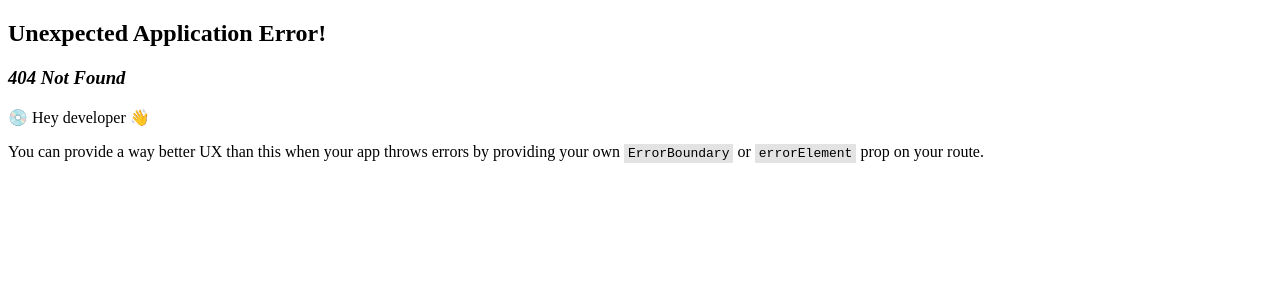
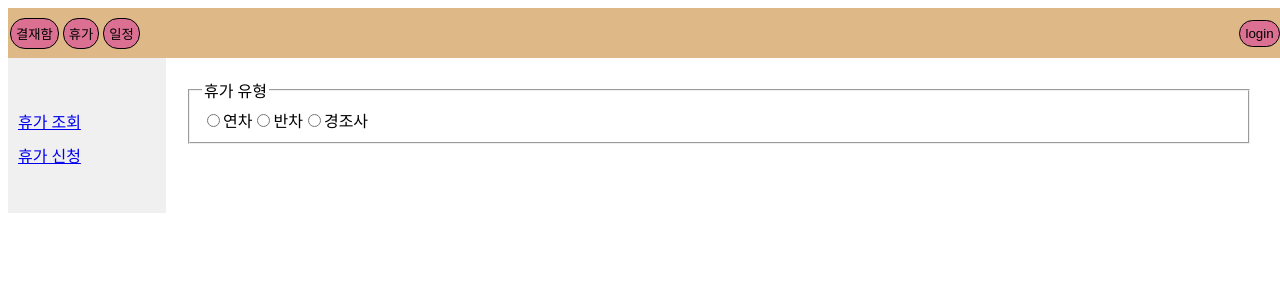
Before and after one commit to JxxHxxx/confirm-service-fe, a React (Vite) app in the folder confirm-fe/: page /vacation/apply in a window 1280 px wide. Before the commit this address had no page. Shown: the top 300 px of the page. Built offline with nearby package versions, Linux system fonts and the light colour scheme.

Commit message:
FEAT 사이드바 정리

```diff
--- a/confirm-fe/src/App.jsx
+++ b/confirm-fe/src/App.jsx
@@ -9,6 +9,7 @@ import {
 } from "react-router-dom";
 import { CommonProvider } from './context/CommonProvider';
 import { Confirm } from './page/Confirm';
+import { VacationApply } from './components/vacation/VacationApply';
 
 const router = createBrowserRouter([
   {
@@ -22,6 +23,10 @@ const router = createBrowserRouter([
       {
         path: 'vacation',
         element: <Vacation />
+      },
+      {
+        path: '/vacation/apply',
+        element: <VacationApply />,
       },
       {
         path: 'schedule',
--- a/confirm-fe/src/components/confirm/ConfirmSearchResult.jsx
+++ b/confirm-fe/src/components/confirm/ConfirmSearchResult.jsx
@@ -1,5 +1,6 @@
 import { Fragment } from "react";
 import { convertDateTime } from "../../converter/DateTimeConvert";
+import ConfirmSidebar from "../../layout/ConfirmSidebar";
 
 
 export function ConfirmSearchResult({ confirms }) {
@@ -24,6 +25,8 @@ export function ConfirmSearchResult({ confirms }) {
 
     return (
         <Fragment>
+            <ConfirmSidebar>
+                <h2>부서 결재함</h2>
                 <table className="vacation_table">
                     <thead>
                         <tr>
@@ -50,6 +53,7 @@ export function ConfirmSearchResult({ confirms }) {
                         ))}
                     </tbody>
                 </table>
+            </ConfirmSidebar>
         </Fragment>
     )
 }
--- a/confirm-fe/src/components/vacation/VacationApply.jsx
+++ b/confirm-fe/src/components/vacation/VacationApply.jsx
@@ -1,12 +1,14 @@
 import { Fragment } from "react";
 import { VacationApplyForm } from "./VacationApplyForm";
+import VacationSidebar from "../../layout/VacationSidebar";
 
 export function VacationApply() {
 
     return (
         <Fragment>
-            <div>부서 신청 폼</div>
-            <VacationApplyForm />
+            <VacationSidebar>
+                <VacationApplyForm />
+            </VacationSidebar>
         </Fragment>
     )
 }
--- a/confirm-fe/src/components/vacation/VacationSearchResult.jsx
+++ b/confirm-fe/src/components/vacation/VacationSearchResult.jsx
@@ -1,8 +1,11 @@
 import { Fragment, useState } from "react";
 import "../../css/Table.css";
 import "../../css/Button.css";
+import '../../css/layout/Grid.css';
 
 import { convertDate } from "../../converter/DateTimeConvert";
+
+import VacationSidebar from "../../layout/VacationSidebar";
 
 const tag = "[vacationSearchResult]"
 
@@ -94,6 +97,8 @@ export function VacationSearchResult({ vacations }) {
 
     return (
         <Fragment>
+            <VacationSidebar>
+                <h2>부서 휴가자</h2>
                 <button className={chip.className.myVacation} onClick={() => handleMyVacationChipClick('myVacation', 'myVacation')}>내 휴가</button>
                 <button className={chip.className.request} onClick={() => handleChipClick('request', 'request')}>상신</button>
                 <button className={chip.className.approved} onClick={() => handleChipClick('approved', 'approved')}>승인</button>
@@ -124,6 +129,7 @@ export function VacationSearchResult({ vacations }) {
                         })}
                     </tbody>
                 </table>
+            </VacationSidebar>
         </Fragment>
     )
 }
--- /dev/null
+++ b/confirm-fe/src/css/Content.css
@@ -0,0 +1,6 @@
+
+.content {
+    display: grid;
+    margin-left: 200px; /* 사이드바 너비만큼 오른쪽으로 밀어줌 */
+    padding: 20px;
+}
--- a/confirm-fe/src/css/header.css
+++ b/confirm-fe/src/css/header.css
@@ -7,7 +7,7 @@
     justify-content: space-between;
     align-items: center; /* 수직 정렬 */
     height: 50px;
-    width: 99vw;
+    width: 99.5vw;
 }
 
 .header-container button {
--- /dev/null
+++ b/confirm-fe/src/css/layout/Grid.css
@@ -0,0 +1,24 @@
+.container {
+    display: grid;
+    grid-template-columns: 1fr 7fr; /* 사이드바와 메인 컨텐츠의 비율 조정 */
+}
+
+.sidebar {
+    background-color: #f0f0f0;
+    padding: 35px 20px 20px 10px;
+    text-align: left;
+}
+
+.sidebar .menu {
+    padding-bottom: 10px;
+}
+
+.sidebar ul {
+    padding-left: 0px;
+}
+
+
+.content {
+    background-color: #ffffff;
+    padding: 20px;
+}
--- /dev/null
+++ b/confirm-fe/src/layout/ConfirmSidebar.jsx
@@ -0,0 +1,26 @@
+import { Link } from "react-router-dom";
+
+
+export default function ConfirmSidebar({children}) {
+    return (
+        <div className="container">
+            <div className="sidebar">
+                <ul>
+                    <Link to={'/confirm'}>
+                        <div className='menu'>
+                            <ui>부서 결재함</ui>
+                        </div>
+                    </Link>
+                    <Link to={'/confirm'}>
+                        <div className='menu'>
+                            <ui>내 결재함</ui>
+                        </div>
+                    </Link>
+                </ul>
+            </div>
+            <div className="content">
+                {children}
+            </div>
+        </div>
+    )
+}
--- /dev/null
+++ b/confirm-fe/src/layout/VacationSidebar.jsx
@@ -0,0 +1,26 @@
+import { Link } from "react-router-dom";
+
+export default function VacationSidebar({ children }) {
+
+    return (
+        <div className="container">
+            <div className="sidebar">
+                <ul>
+                    <Link to={'/vacation'}>
+                        <div className='menu'>
+                            <ui>휴가 조회</ui>
+                        </div>
+                    </Link>
+                    <Link to={'/vacation/apply'}>
+                        <div className='menu'>
+                            <ui>휴가 신청</ui>
+                        </div>
+                    </Link>
+                </ul>
+            </div>
+            <div className="content">
+                {children}
+            </div>
+        </div>
+    )
+}
--- a/confirm-fe/src/page/Confirm.jsx
+++ b/confirm-fe/src/page/Confirm.jsx
@@ -17,7 +17,6 @@ export function Confirm() {
 
     return (
         <>
-            <h1>Confirm Page</h1>
             <ConfirmSearchResult confirms={confirms}/>
         </>
     )
--- a/confirm-fe/src/page/Header.jsx
+++ b/confirm-fe/src/page/Header.jsx
@@ -5,30 +5,31 @@ import { LoginButton } from '../components/login/LoginButton'
 import { CommonContext } from '../context/CommonProvider'
 
 
-export function Header() {
+export function Header({ children }) {
     const { login } = useContext(CommonContext);
 
     return (
         <Fragment>
             <div className='header-container'>
                 <div className='header-menu'>
-                    <Link to={'confirm'}>
+                    <Link to={'/confirm'}>
                         <button className='menu-confirm-document'>결재함</button>
                     </Link>
-                    <Link to={'vacation'}>
+                    <Link to={'/vacation'}>
                         <button className='menu-vacation'>휴가</button>
                     </Link>
-                    <Link to={'schedule'}>
+                    <Link to={'/schedule'}>
                         <button className='menu-schedule'>일정</button>
                     </Link>
                 </div>
                 {login && <div>{sessionStorage.getItem('companyName') + "/" + sessionStorage.getItem('departmentName') + "/" + sessionStorage.getItem('name')}</div>}
                 <div className='login-button'>
-                    <Link to={'login'}>
+                    <Link to={'/login'}>
                         <LoginButton />
                     </Link>
                 </div>
             </div>
+            {children}
             <Outlet />
         </Fragment>
     )
--- a/confirm-fe/src/page/Vacation.jsx
+++ b/confirm-fe/src/page/Vacation.jsx
@@ -1,9 +1,8 @@
 import { Fragment, useEffect, useState } from "react";
 import { getConfirmDocumentOne } from "../api/confirmApi";
-import { VacationSearch } from "../components/vacation/VacationSearch";
 import { VacationSearchResult } from "../components/vacation/VacationSearchResult";
 import { getVacations } from "../api/vacationApi";
-import { VacationApply } from "../components/vacation/VacationApply";
+import '../css/layout/Grid.css';
 
 
 export function Vacation() {
@@ -31,11 +30,6 @@ export function Vacation() {
 
     return (
         <Fragment>
-            {/* <VacationSearch onHandleSearch={handleSearch} onHandleInputValue={handleInputValue}/> */}
-            <h1>Vacation Page</h1>
-            <h2>휴가 신청</h2>
-            <VacationApply />
-            <h2>부서 휴가자</h2>
             <VacationSearchResult vacations={vacations} setVacations={setVacations} />
         </Fragment>
     )
```
Lines whose indentation alone changed are shown as unchanged.
